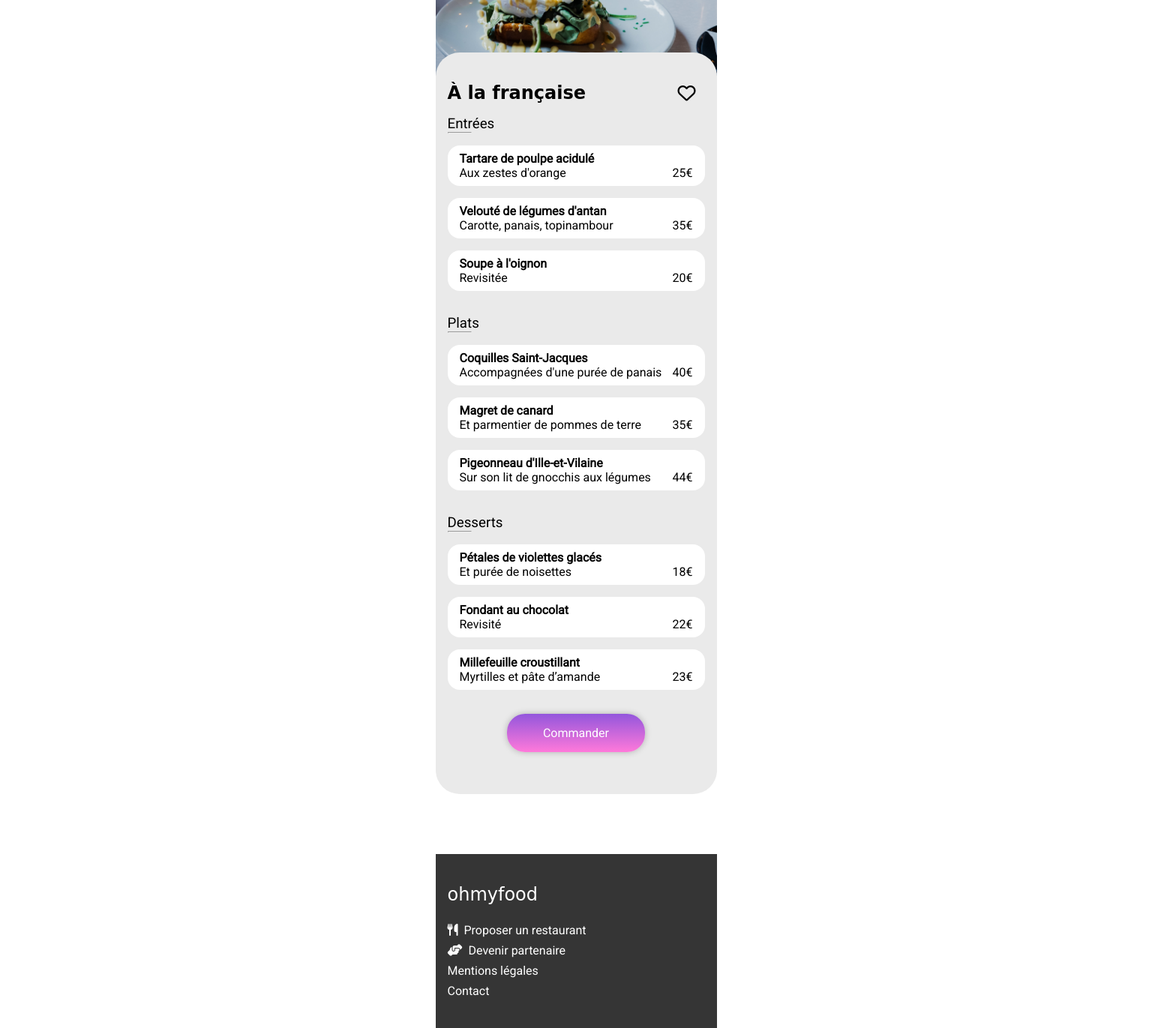
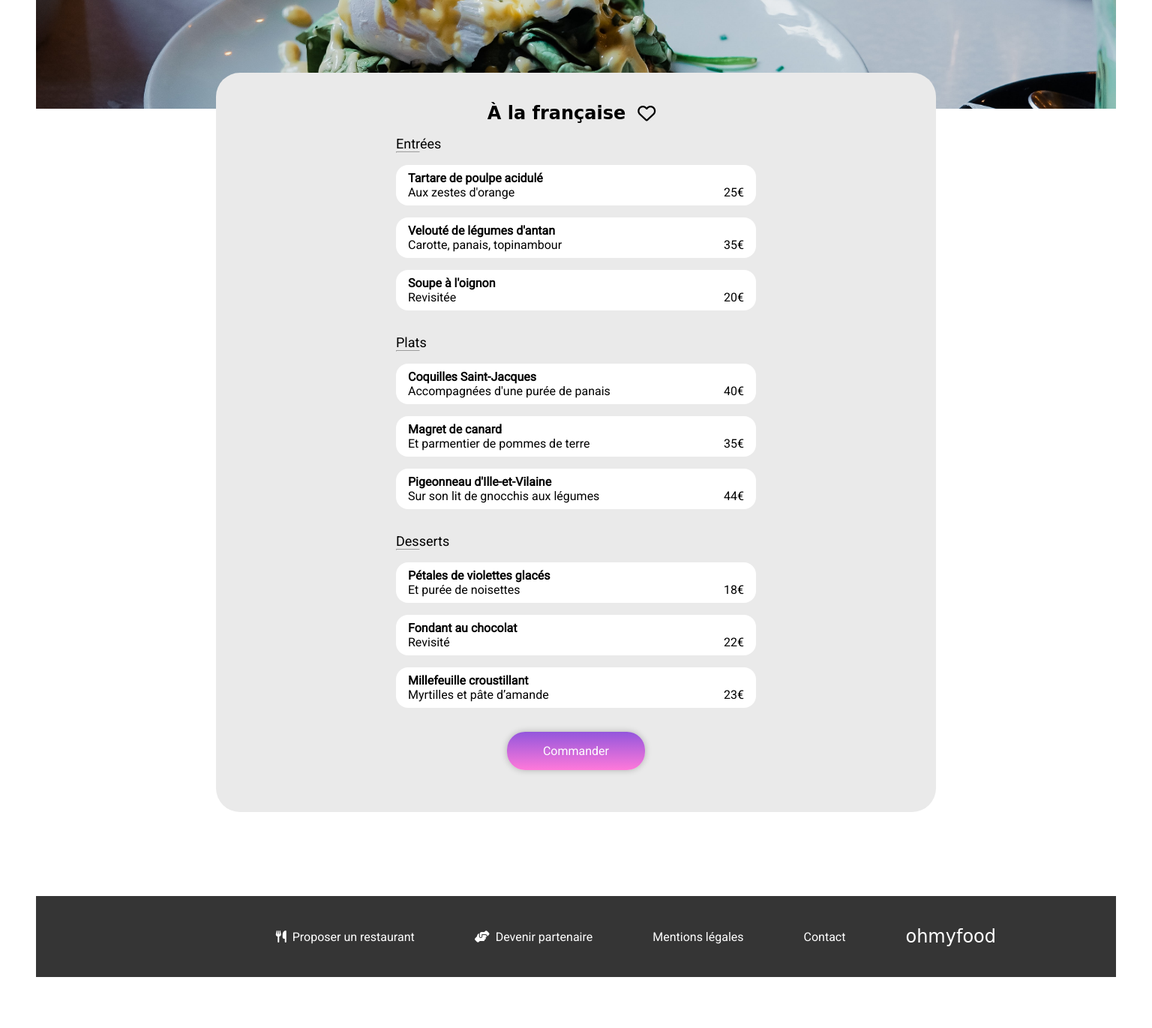
Before and after one commit to NecrosX626/OC-Projet4, a plain HTML site: page À la française.html in a window 1536 px wide. Shown: the part 240-1611 px from the top of the page at 75% size. After the commit the page ends 1543 px from the top, so only its background shows below. Drawn offline with Linux system fonts and the light colour scheme; a web font is replaced by a local one.

Commit message:
Avancement sur le Responsive

```diff
--- a/assets/styles/Layout/_cards.scss
+++ b/assets/styles/Layout/_cards.scss
@@ -20,7 +20,7 @@
             padding: 0.5em 1em;
             border-radius: 0.25em;
             position: absolute;
-            left: 68%;
+            right: 3%;
             top: 5%;
         }
     }
--- a/assets/styles/Pages/_menuPageStyle.scss
+++ b/assets/styles/Pages/_menuPageStyle.scss
@@ -12,7 +12,7 @@ header {
       margin-left: 1em;
     }
   }
-  img{
+  img {
     height: 20em;
     object-fit: cover;
   }
@@ -31,38 +31,50 @@ header {
   }
   .menu-step {
     margin-top: 1em;
-    h3{
+    h3 {
       font-weight: 100;
     }
-    hr{
+    hr {
       width: 2em;
-        color: $tertiary-color
+      color: $tertiary-color;
     }
   }
 }
 
-.gradientButton{
+.gradientButton {
   align-self: center;
   margin: 1em 0;
   padding: 1em 3em;
 }
 
 //MOVE TO DISHES
-.menu-step__dish{
+.menu-step__dish {
   justify-content: space-between;
   margin: 1em 0;
   background-color: white;
   padding: 0.5em 1em;
   border-radius: 1em;
-    .dish-txt{
+  .dish-txt {
     max-width: 90%;
-        p{
+    p {
       white-space: nowrap;
       overflow: hidden;
       text-overflow: ellipsis;
     }
   }
-    .dish-price{
+  .dish-price {
     align-self: last baseline;
   }
 }
+
+//MOVE TO MEDIA
+@media screen and (min-width: 1440px) {
+  .menu {
+    margin: 2em 15em !important;
+    padding: 2.5em 15em;
+    .title{
+      justify-content: center;
+      gap: 1em;
+    }
+  }
+}
--- a/assets/styles/Pages/menu.scss
+++ b/assets/styles/Pages/menu.scss
@@ -1,4 +1,5 @@
 @import "../Utils/variables";
+@import "../Utils/media";
 @import "../Base/fonts";
 @import "../Base/global";
 @import "../Layout/dishes";
--- a/assets/styles/Utils/_media.scss
+++ b/assets/styles/Utils/_media.scss
@@ -1,7 +1,8 @@
 @media screen and (min-width: 1440px) {
+  /*-----INDEX-----*/
   /*GLOBAL*/
-    body {
-        min-width: 100%;
+  body, .indexPage ,.menuPage{
+    max-width: 1440px !important;
     margin: auto;
   }
   .section-functioning,
@@ -25,25 +26,27 @@
   .section-restaurant {
     .restaurantList {
       flex-direction: row;
-            flex-wrap: nowrap;
+      flex-wrap: wrap;
+      gap: 5em !important;
       .restaurantList-card {
-                min-width: 22em;
+        max-width: 45%;
       }
     }
   }
   /*FOOTER*/
   footer {
+    padding-right: 10em !important;
     display: flex;
     flex-direction: row-reverse;
     align-items: center;
     gap: 5em;
     h2 {
       margin-bottom: 0 !important;
-        margin-right: 5em;
     }
     .footerContent {
       flex-direction: row;
       gap: 5em;
     }
   }
+  /*-----MENUS-----*/
 }
--- a/À la française.html
+++ b/À la française.html
@@ -11,7 +11,7 @@
     ></script>
     <title>ohmyfood À la française</title>
   </head>
-  <body>
+  <body class="menuPage">
     <header class="flexVertical">
       <div class="flexHorizontal">
         <a href="./index.html"><i class="fa-solid fa-arrow-left"></i></a>
@@ -116,7 +116,7 @@
     </main>
     <footer>
       <h2>ohmyfood</h2>
-      <ul class="flexVertical">
+      <ul class="footerContent flexVertical">
         <li>
           <i class="fa-solid fa-utensils"></i
           ><a href="#" alt="Proposer un restaurant">Proposer un restaurant</a>
```
Also changed, not shown: La note enchantée.html (+2 -2 lines), La palette du goût.html (+2 -2 lines), Le délice des sens.html (+2 -2 lines), index.html (+2 -6 lines), assets/styles/Pages/menu.css, assets/styles/style.css, 2 other files. Lines whose indentation alone changed are shown as unchanged.
